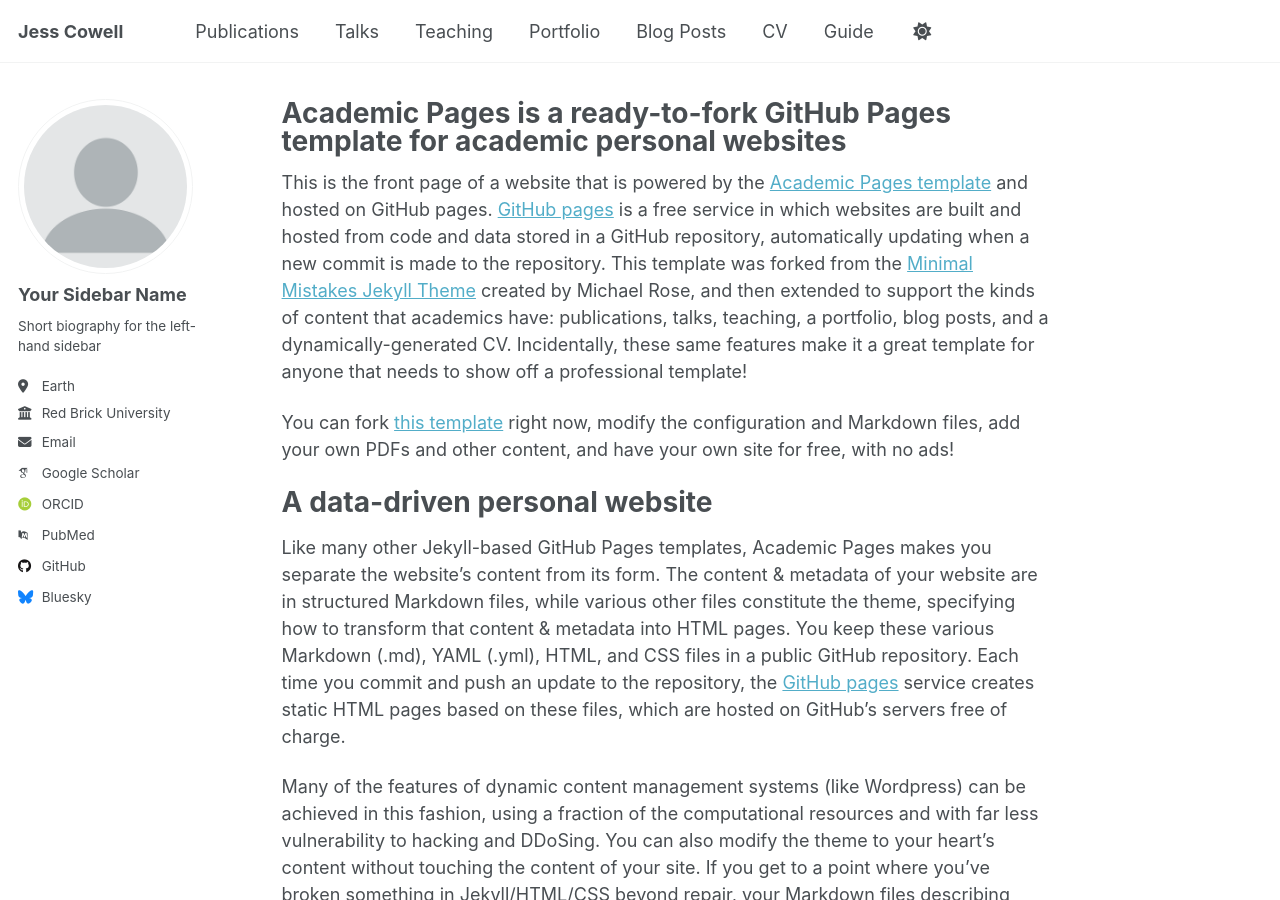
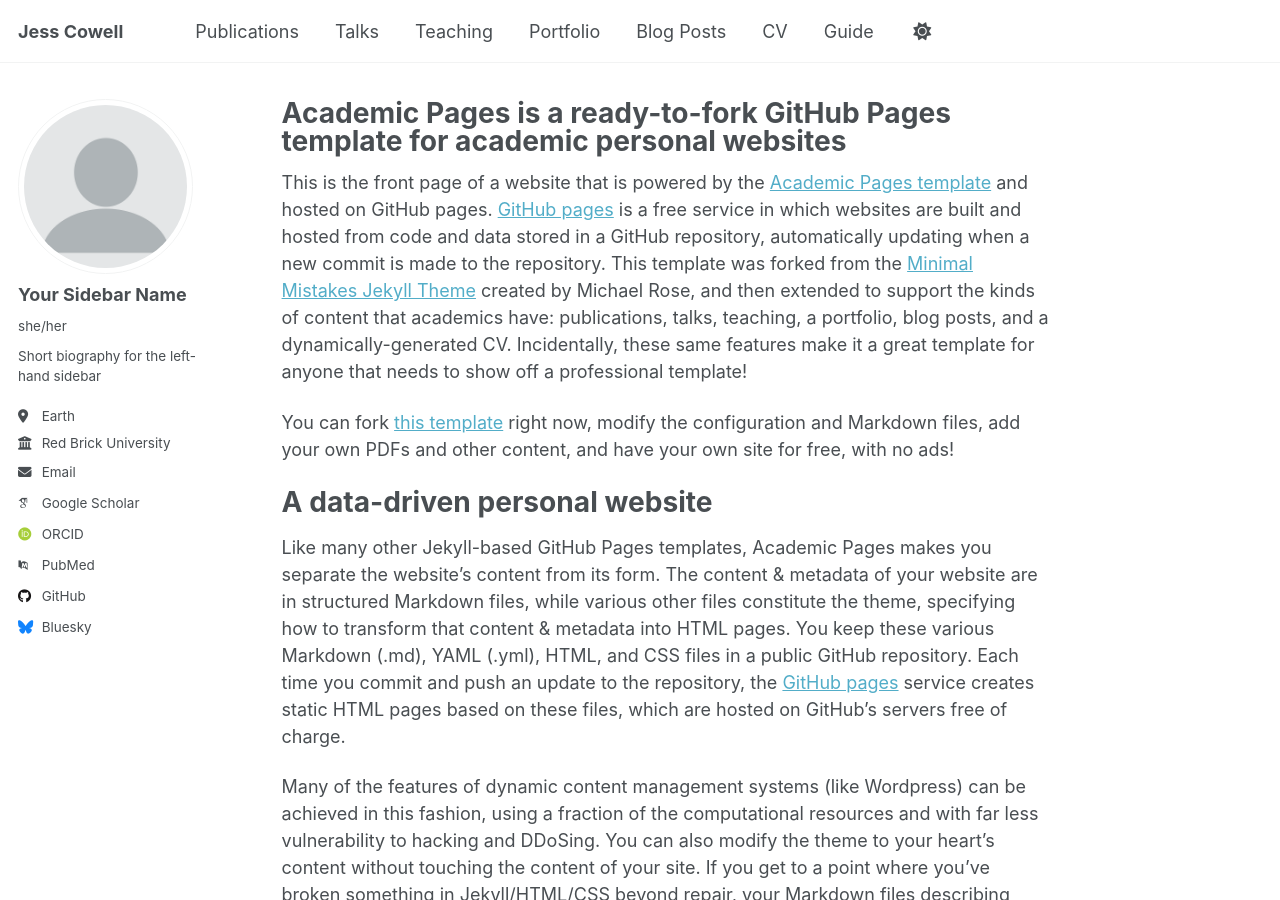
Before and after one commit to jess-cow/jess-cowell.github.io, a Jekyll site: the page built from _pages/about.md, in a window 1280 px wide and 900 px high. Built offline with Jekyll 4.4.1, drawn with Linux system fonts in a browser that asks for light colours; some web fonts are replaced; a script that is not in the unit is left out.

Commit message:
Update _config.yml

```diff
--- a/_config.yml
+++ b/_config.yml
@@ -13,7 +13,7 @@ title                    : "Jess Cowell "
 title_separator          : "-"
 name                     : &name "Your Name"
 description              : &description "Your Name's academic portfolio"   # Update this with a general description of your site, this is the default if not overridden by a page
-url                      : https://academicpages.github.io # The base hostname & protocol for your site e.g. "https://[your GitHub username].github.io",
+url                      : https://jess-cow.github.io # The base hostname & protocol for your site e.g. "https://[your GitHub username].github.io",
                                                            # or if you already have some other page hosted on Github then use "https://[your GitHub username].github.io/[Your Repo Name]"
 baseurl                  : "" # the subpath of your site, e.g. "/blog"
 repository               : "academicpages/academicpages.github.io"
@@ -25,7 +25,7 @@ author:
   # Biographic information
   avatar           : "profile.png"
   name             : "Your Sidebar Name"
-  pronouns         : # example: "she/her"
+  pronouns         :  "she/her"
   bio              : "Short biography for the left-hand sidebar"
   location         : "Earth"
   employer         : "Red Brick University"
```
